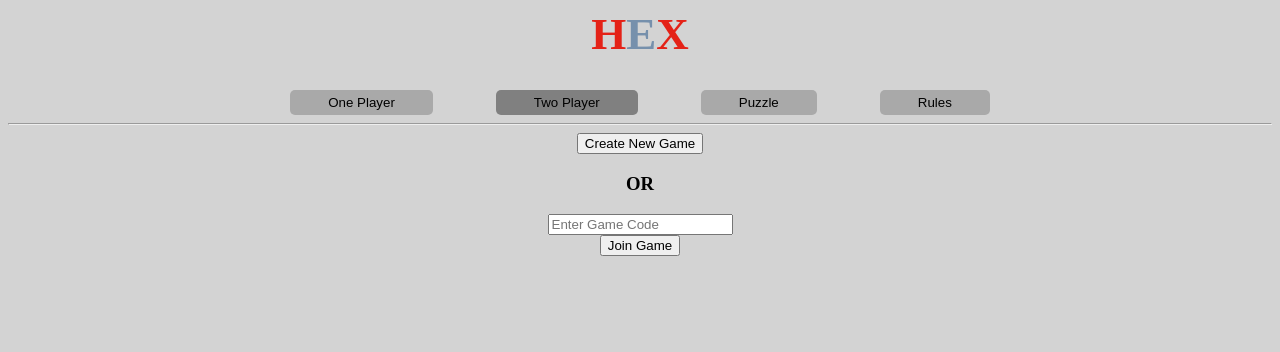
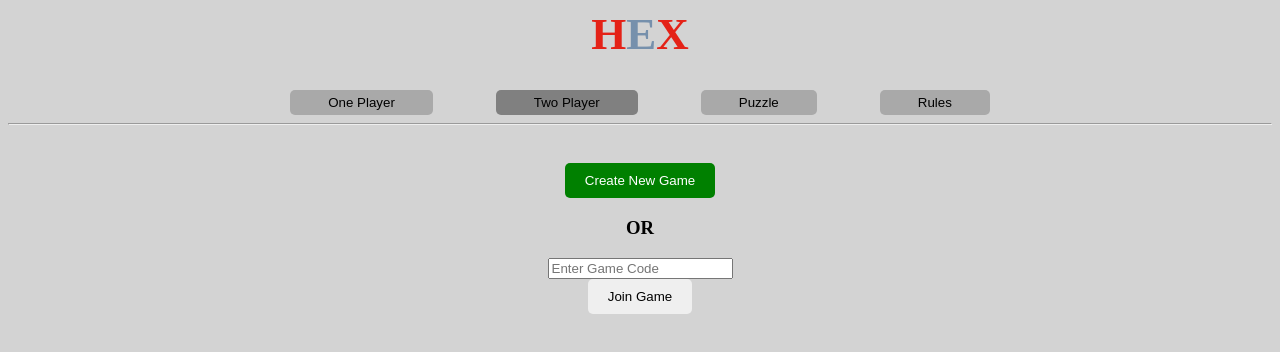
Before and after one commit to ebkeefe5/hexGame, a React (Create React App) app: page / in a window 1280 px wide. Both pictures are taken after a click on the button "Two Player". Shown: the top 352 px of the page. Built offline with nearby package versions, Linux system fonts and the light colour scheme; no server answers.

Commit message:
adjust styling of buttons

```diff
--- a/src/components/TwoPlayerPage.tsx
+++ b/src/components/TwoPlayerPage.tsx
@@ -176,12 +176,13 @@ export default class TwoPlayerPage extends Component<{}, PageState>{
         {
             return (
                 <div>
-                    <button type="submit" id="newGameButton" onClick={this.handleCreateNewGame}>Create New Game</button>
+                    <div className = "spacerRow"></div>
+                    <button type="submit" onClick={this.handleCreateNewGame} style={{ backgroundColor: 'green', color:'white', padding: '10px 20px', border: 'none', borderRadius: '5px'}}>Create New Game</button>
                     <div><h3>OR</h3></div>
                     <div>
                         <input type="text" placeholder="Enter Game Code" onChange={(e) => this.setGameCode(e.target.value)}/>
                         </div>
-                        <button type="submit" id="joinGameButton" onClick={this.handleJoinGame}>Join Game</button>
+                        <button type="submit" id="joinGameButton" onClick={this.handleJoinGame} style={{ padding: '10px 20px', border: 'none', borderRadius: '5px'}}>Join Game</button>
                 </div>
             );
         }
--- a/src/components/button/RestartButton.tsx
+++ b/src/components/button/RestartButton.tsx
@@ -10,7 +10,7 @@ export default class RestartButton extends React.Component<RestartButtonProps> {
 
     return (
       <button
-        style={{ padding: '10px 22px' }}
+        style={{ padding: '10px 20px', borderRadius: '5px'}}
         type="submit"
         className="sideBarButton"
         onClick={onClick}
```
